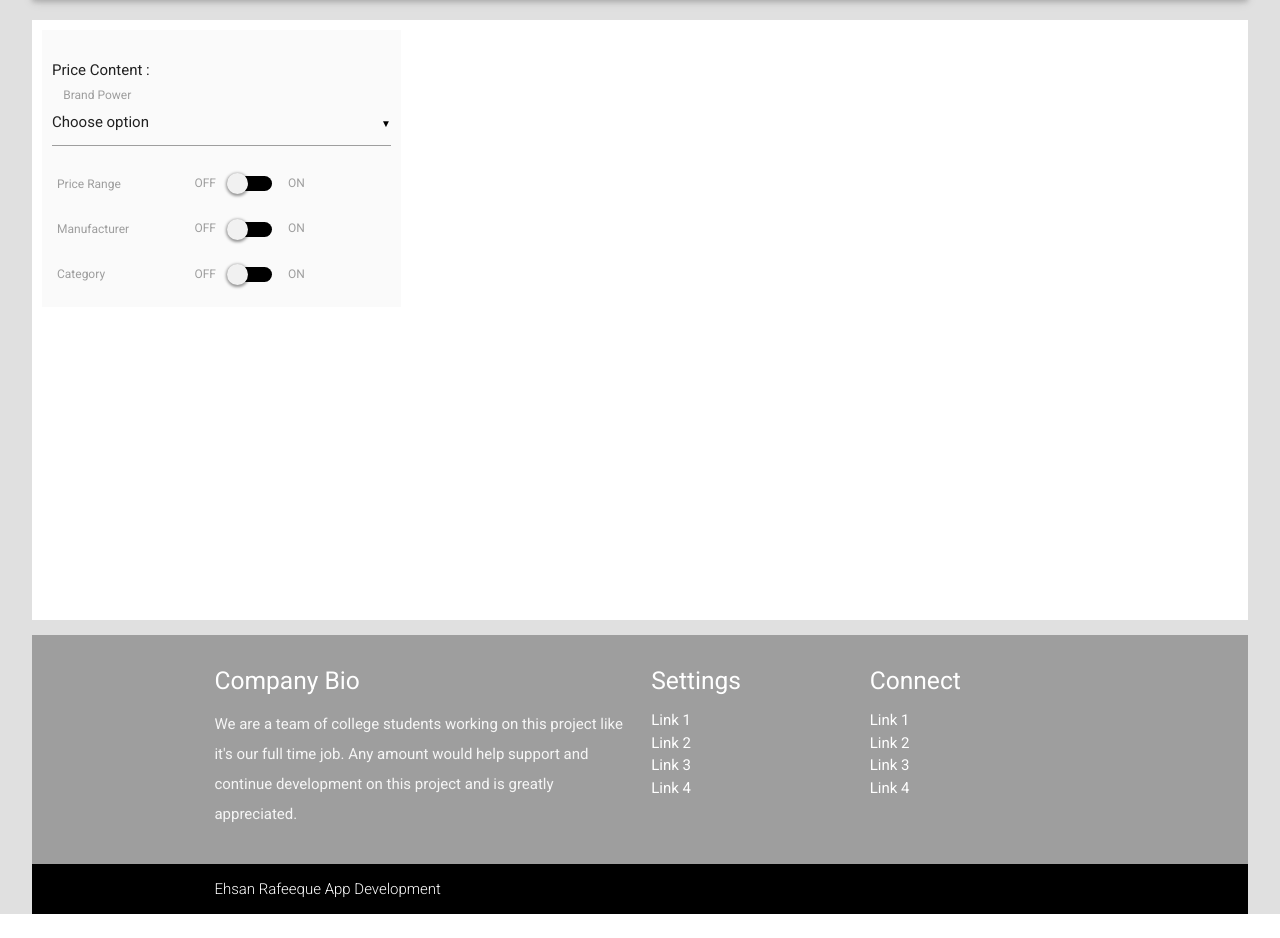
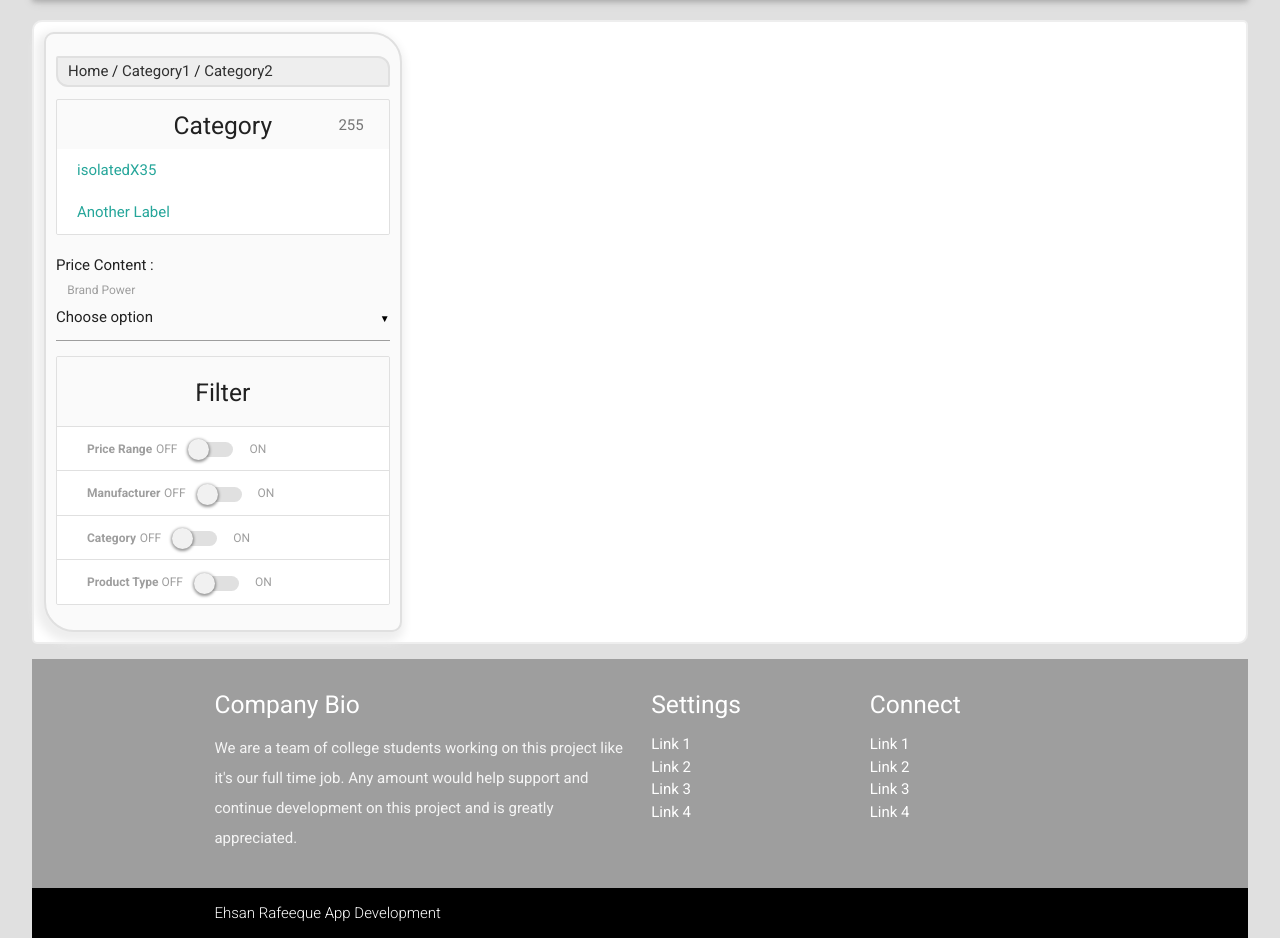
Before and after one commit to ehsan5505/ExCom, a PHP site: page / in a window 1280 px wide. Shown: the part 69-1007 px from the top of the page. Before the commit the page ends 983 px from the top, so only its background shows below. Run offline with PHP 8.4, Linux system fonts and the light colour scheme.

Commit message:
refactor the aside bar

```diff
--- /dev/null
+++ b/content/asidePagination.php
@@ -0,0 +1,111 @@
+<aside class="grey lighten-5">
+
+  <form method="post" action="#">
+
+  <div>
+
+    <ul class="breadcrumbs">
+      <a href="#breadcrump1">Home</a> /
+      <a href="#breadcrump2">Category1</a> /
+      <a href="#breadcrump3">Category2</a>
+    </ul>
+
+
+    <ul class="collection with header">
+      <li class="collection-header"><h5 class="center">Category <span class="badge">255</span></h5></li>
+      <li><a class="collection-item" href="#camparsion" >isolatedX35</a></li>
+      <li><a class="collection-item" href="#anotherLabel">Another Label</a></li>
+    </ul>
+  </div>
+
+
+
+     <p>Price Content : </p>
+      <!--<form>-->
+        <div class="input-field">
+            <select class="multiple collection-item">
+              <option value="" disabled selected >Choose option</option>
+              <option value="1">1</option>
+              <option value="2">2</option>
+              <option value="3">3</option>
+              <option value="4">4</option>
+              <option value="5">5</option>
+            </select>
+            <label>Brand Power</label>
+        </div>
+
+
+        <ul class="collection with-header">
+          <li class="collection-header center grey lighten-5"><h5>Filter</h5></li>
+            <li class="switch collection-item">
+              <td><b><label>Price Range</label></b></td>
+              <td><label>OFF<input id="priceLever" type="checkbox"><span class="lever grey lighten-2"></span>ON</label></td>
+            </li>
+          <li class="switch collection-item">
+            <td><b><label>Manufacturer</label></b></td>
+            <td><label>OFF<input id="manufacturer" type="checkbox"><span class="lever grey lighten-2"></span>ON</label></td>
+          </li>
+          <li class="switch collection-item">
+            <td><b><label>Category</label></b></td>
+            <td><label>OFF<input id="category" type="checkbox"><span class="lever grey lighten-2"></span>ON</label></td>
+          </li>
+          <li class="switch collection-item">
+            <td><b><label>Product Type </label></b></td>
+            <td><label>OFF<input id="proType" type="checkbox"><span class="lever grey lighten-2"></span>ON</label></td>
+          </li>
+
+        </ul>
+
+          <ul class="priceBar collection with-header">
+              <li class="collection-header center grey lighten-5"><h5>Price Range</h5></li>
+              <li class="range-field collection-item">
+                <input type="range" id="price" min="0" max="2000">
+              </li>
+              <!-- <label for="laptop">Laptop</label>-->
+              <!--<br/>-->
+              <!-- <input type="checkbox" id="amd">-->
+              <!-- <label for="printer">Printer</label>-->
+              <!--<br/>-->
+          </ul>
+
+
+
+            <ul class="manufacturerBar collection with-header">
+              <li class="collection-header grey lighten-5"><p class="center">Manufacturer</p></li>
+                <li class="collection-item">
+                  <input type="checkbox" id="intel">
+                  <label for="intel">Intel</label>
+                </li>
+                <li class="collection-item">
+                  <input type="checkbox" id="amd">
+                  <label for="amd">AMD</label>
+                </li>
+              <!--<br/>-->
+            </ul>
+
+            <ul class="categoryBar collection with-header">
+              <li class="collection-header grey lighten-5"><p class="center">Category</p></li>
+              <li class="collection-item">
+                <input type="checkbox" id="laptop">
+                <label for="laptop">Laptop</label>
+              </li>
+              <li class="collection-item">
+                <input type="checkbox" id="printer">
+                <label for="printer">Printer</label>
+              </li>
+            </ul>
+
+            <ul class="proTypeBar collection with-header">
+              <li class="collection-header grey lighten-5"><p class="center">Product Type</p></li>
+              <li class="collection-item">
+                <input type="checkbox" id="crt">
+                <label for="crt">CRT</label>
+              </li>
+              <li class="collection-item">
+                <input type="checkbox" id="led">
+                <label for="led">LED</label>
+              </li>
+            </ul>
+    </form>
+</aside>
+      <!--</form>-->
--- a/layout/pagination.php
+++ b/layout/pagination.php
@@ -2,76 +2,9 @@
   <?php  include_once("template/header.php"); ?>
   <section class="white">
 
-    <aside class="grey lighten-5">
-      <p>Price Content : </p>
-      <!--<form>-->
-        <div class="input-field">
-            <select class="multiple">
-              <option value="" disabled selected >Choose option</option>
-              <option value="1">1</option>
-              <option value="2">2</option>
-              <option value="3">3</option>
-              <option value="4">4</option>
-              <option value="5">5</option>
-            </select>
-            <label>Brand Power</label>
-        </div>
-        <table>
 
-          <tr class="switch">
-          <!--<div class="switch">-->
-            <td><label>Price Range</label></td>
-            <td><label>OFF<input id="priceLever" type="checkbox"><span class="lever black"></span>ON</label></td>
-          <!--</div>-->
-            <div class="priceBar">
-              <h5>Price</h5>
-              <div class="range-field">
-                <input type="range" id="price" min="0" max="2000">
-              </div>
-              <!--  <label for="laptop">Laptop</label>-->
-              <!--<br/>-->
-              <!--  <input type="checkbox" id="amd">-->
-              <!--  <label for="printer">Printer</label>-->
-              <br/>
-            </div>
-          </tr>
+     <?php include_once("content/asidePagination.php"); ?>
 
-
-          <tr class="switch">
-          <!--<div class="switch">-->
-            <td><label>Manufacturer</label></td>
-            <td><label>OFF<input id="manufacturer" type="checkbox"><span class="lever black"></span>ON</label></td>
-          <!--</div>-->
-            <div class="manufacturerBar">
-              <h5>Manufacturer</h5>
-                <input type="checkbox" id="intel">
-                <label for="intel">Intel</label>
-              <br/>
-                <input type="checkbox" id="amd">
-                <label for="amd">AMD</label>
-              <br/>
-            </div>
-          </tr>
-          <tr class="switch">
-          <!--<div class="switch">-->
-            <td><label>Category</label></td>
-            <td><label>OFF<input id="category" type="checkbox"><span class="lever black"></span>ON</label></td>
-          <!--</div>-->
-            <div class="categoryBar">
-              <h5>Category</h5>
-                <input type="checkbox" id="intel">
-                <label for="laptop">Laptop</label>
-              <br/>
-                <input type="checkbox" id="amd">
-                <label for="printer">Printer</label>
-              <br/>
-            </div>
-          </tr>
-        </table>
-
-      <!--</form>-->
-
-    </aside>
 
     <article></article>
 
--- a/scripts/script.js
+++ b/scripts/script.js
@@ -13,6 +13,7 @@ $(document).ready(function(){
   $(".close").click(function(){$(this).hide()});
   $(".manufacturerBar").hide();
   $(".categoryBar").hide();
+  $(".proTypeBar").hide();
   $(".priceBar").hide();
 
   $(".refresh").click(function(){
@@ -51,5 +52,8 @@ $(document).ready(function(){
   $("#priceLever").change(function(){
     $(".priceBar").toggle();
   })
+  $("#proType").change(function(){
+    $(".proTypeBar").toggle();
+  })
 
 });
--- a/style/style.css
+++ b/style/style.css
@@ -99,9 +99,28 @@ section{
   margin-top:25px;
   margin-bottom:15px;
   padding:10px;
+  border:2px solid #eee;
+  border-radius:10px 5px;
+  box-shadow:-5px 5px 5px 0px #e0e0e0;
 }
 
 aside{
   width:30%;
   padding:10px;
+  border:2px solid #e0e0e0;
+  border-radius:10px 30px;
+  box-shadow:-3px 5px 10px 5px #eee;
 }
+
+form>div ul.breadcrumbs{
+  border:2px solid #e0e0e0;
+  border-radius:2px 12px;
+  padding:2px 10px;
+  margin:12px 0px;
+  /*color:red;*/
+  /*color:red;*/
+  background-color:#eee;
+}
+form>div ul.breadcrumbs a{
+  color:#303030;
+}
```
